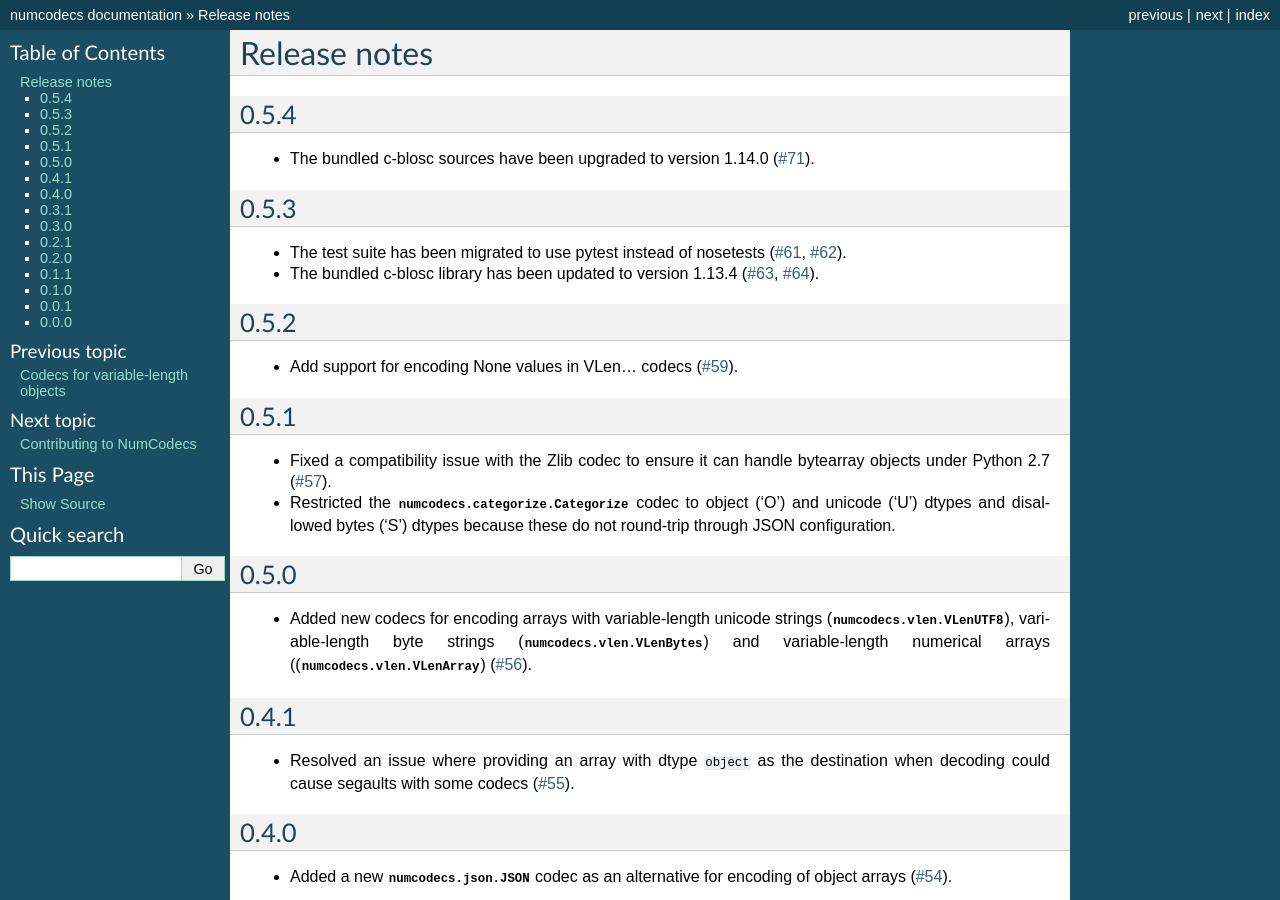
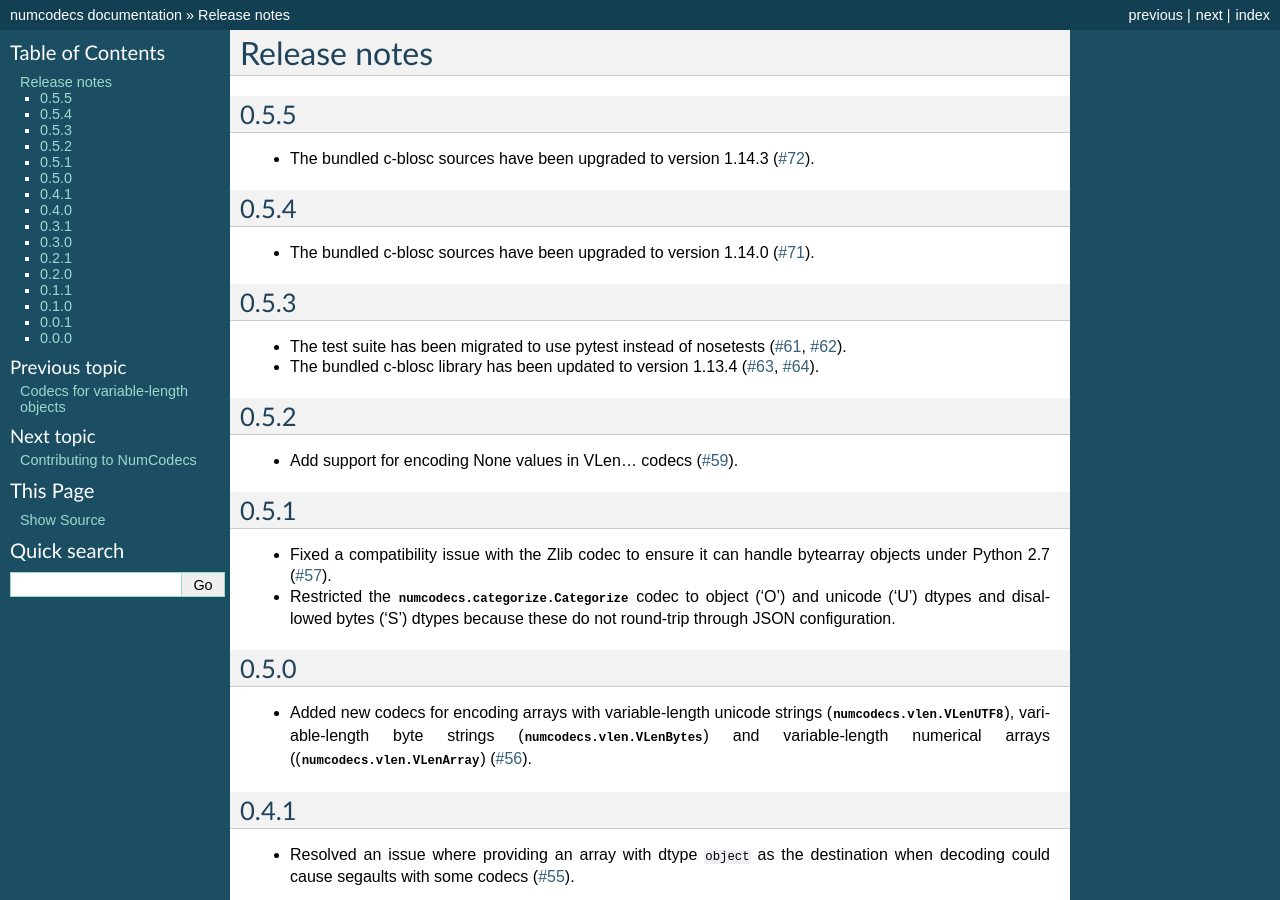
Before and after one commit to zarr-developers/numcodecs, a Sphinx documentation site: the page built from docs/release.rst, in a window 1280 px wide and 900 px high. Built offline with Sphinx 7.4.7, drawn with Linux system fonts in a browser that asks for light colours; pages that are not in the unit, such as notebooks, are missing from menus; the version number could not be read and is left out.

Commit message:
release notes [ci skip]

```diff
--- a/docs/release.rst
+++ b/docs/release.rst
@@ -1,5 +1,12 @@
 Release notes
 =============
+
+.. _release_0.5.5:
+
+0.5.5
+-----
+
+* The bundled c-blosc sources have been upgraded to version 1.14.3 (:issue:`72`).
 
 
 .. _release_0.5.4:
```
